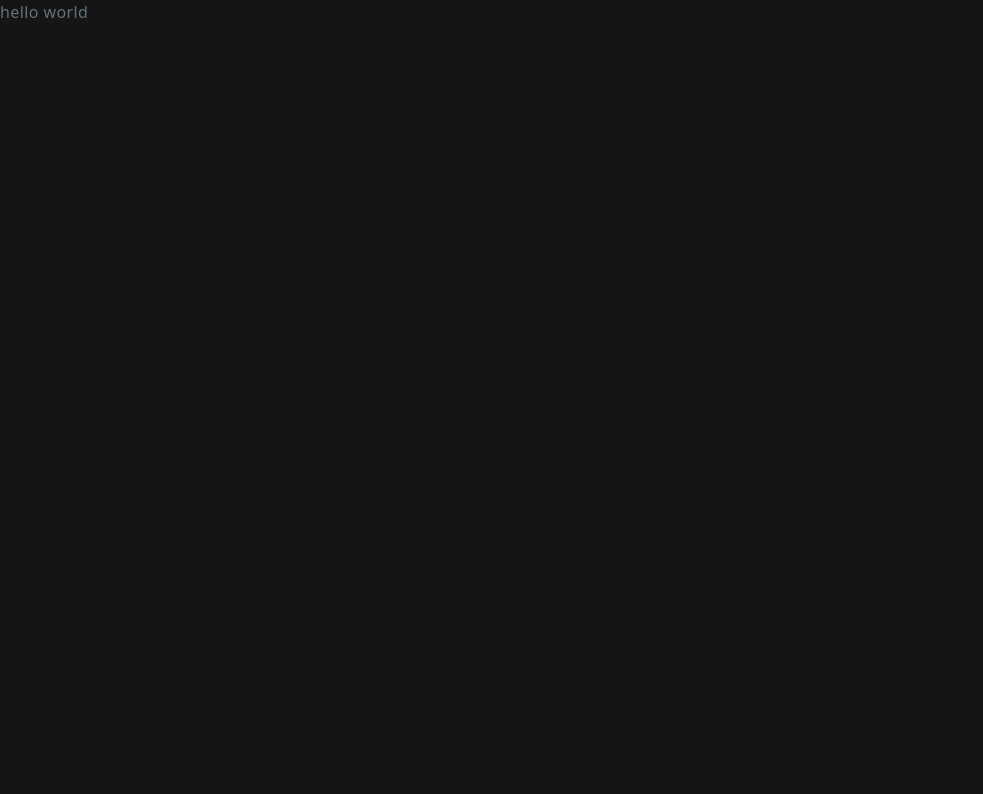
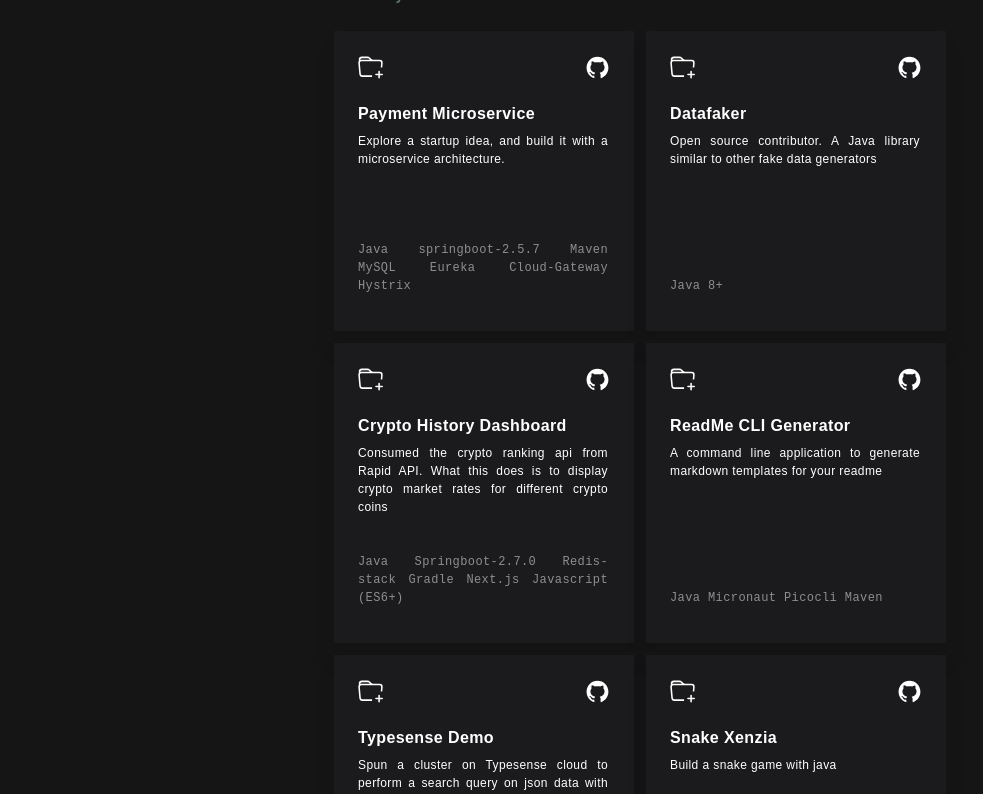
Before and after one commit to The-True-Hooha/portfolio-v1, a Next.js app: page /projects in a window 1280 px wide. Shown: the top 794 px of the page, without its empty margins (0-983 px from the left). Built offline with nearby package versions, Linux system fonts and the light colour scheme.

Commit message:
refactor: feat responsiveness

```diff
--- a/components/about.js
+++ b/components/about.js
@@ -2,7 +2,7 @@ import React from "react";
 
 const About = () => {
   return (
-    <div id="about" className="py-[1px] h-full mt-[-70px] px-[60px] text-left lg:px-[150px] flex-auto sm:flex-auto lg:max-w-[900px]">
+    <div id="about" className="pt-[60px] h-full mt-[-70px] px-[60px] text-left lg:px-[150px] flex-auto sm:flex-auto lg:max-w-[900px]">
       <div>
         <h2 className="text-[23px] font-semibold font-calibre tracking-wide sm:text-[32px] text-left text-white lg:font-bold ">
           {" "}
--- a/components/contact.js
+++ b/components/contact.js
@@ -6,7 +6,7 @@ import { CgGitFork } from "react-icons/cg";
 
 const Contact = () => {
   return (
-    <div id="contact" className="py-[80px] px-[60px] w-auto">
+    <div id="contact" className="py-[20px] h-full px-[60px] w-auto overflow-y-auto">
       <div className="lg:hidden">
         <div className="flex my-4  items-center justify-center ml-8">
           <div className="ease-in duration-500 mr-5 cursor-pointer hover:scale-105">
--- a/components/work.js
+++ b/components/work.js
@@ -135,7 +135,7 @@ const Work = () => {
     setExpIndex(idx);
   };
   return (
-    <div id="work" className="px-[60px] lg:px-[150px] py-[115px] w-full">
+    <div id="work" className="px-[60px] lg:px-[150px] pt-[80px] w-full">
       <div className="w-6/12 mb-[10px] flex flex-row items-center">
         <div className="mr-[12px]">
           {" "}
--- a/pages/index.js
+++ b/pages/index.js
@@ -3,9 +3,9 @@ import About from "../components/about";
 import Contact from "../components/contact";
 import HeroSection from "../components/Hero";
 import Navbar from "../components/navbar";
-//import Projects from "../components/projects";
+// import Projects from "../components/projects";
 import Work from "../components/work";
-import Image from "next/image";
+
 
 export default function Home() {
   return (
@@ -17,9 +17,9 @@ export default function Home() {
       </Head>
        <Navbar />
       <HeroSection />
-      {/* <About /> */}
-      {/*<Work />
-      <Contact /> */}
+      <About />
+      <Work />
+      <Contact />
       {/* <Projects /> */}
       {/* <main className="">
       </main> */}
--- a/pages/projects.js
+++ b/pages/projects.js
@@ -1,7 +1,167 @@
-export default function ProjectsPage(){
-    return(
-        <div>
-            hello world
+import Link from "next/link";
+import ProjectCard from "../components/ProjectCard";
+import { BsFolderPlus } from "react-icons/bs";
+import { AiOutlineGithub } from "react-icons/ai";
+
+const myProject = [
+  {
+    title: "Payment Microservice",
+    projectDescription:
+      "Explore a startup idea, and build it with a microservice architecture.",
+    github: (
+      <a
+        href="https://github.com/The-True-Hooha/payment-microservice"
+        target="_blank"
+        rel="noreferrer"
+      >
+        <AiOutlineGithub size={25} className="mr-6" />
+      </a>
+    ),
+    stack: "Java springboot-2.5.7 Maven MySQL Eureka Cloud-Gateway Hystrix",
+    icon: (
+      <a href="/" target="_blank" rel="noreferrer">
+        <BsFolderPlus size={25} className="text-white" />
+      </a>
+    ),
+  },
+  {
+    title: "Datafaker",
+    projectDescription:
+      "Open source contributor. A Java library similar to other fake data generators",
+    github: (
+      <a
+        href="https://github.com/datafaker-net/datafaker"
+        target="_blank"
+        rel="noreferrer"
+      >
+        <AiOutlineGithub size={25} className="mr-6" />
+      </a>
+    ),
+    stack: "Java 8+",
+    icon: (
+      <a href="" target="_blank" rel="noreferrer">
+        <BsFolderPlus size={25} className="text-white" />
+      </a>
+    ),
+  },
+  {
+    title: "Crypto History Dashboard",
+    projectDescription:
+      "Consumed the crypto ranking api from Rapid API. What this does is to display crypto market rates for different crypto coins",
+    github: (
+      <a
+        href="https://github.com/The-True-Hooha/crypto-history-dashboard"
+        target="_blank"
+        rel="noreferrer"
+      >
+        <AiOutlineGithub size={25} className="mr-6" />
+      </a>
+    ),
+    stack:
+      "Java Springboot-2.7.0 Redis-stack Gradle Next.js Javascript (ES6+)  ",
+    live: "",
+    icon: (
+      <a href="/" target="_blank">
+        <BsFolderPlus size={25} className="text-white" />
+      </a>
+    ),
+  },
+  {
+    title: "ReadMe CLI Generator",
+    projectDescription:
+      "A command line application to generate markdown templates for your readme",
+    github: (
+      <a
+        href="https://github.com/The-True-Hooha/README-CLI-Generator"
+        target="_blank"
+        rel="noreferrer"
+      >
+        <AiOutlineGithub size={25} className="mr-6" />
+      </a>
+    ),
+    stack: "Java Micronaut Picocli Maven",
+    icon: (
+      <a href="/" target="_blank">
+        <BsFolderPlus size={25} className="text-white" />
+      </a>
+    ),
+  },
+  {
+    title: "Typesense Demo",
+    projectDescription:
+      "Spun a cluster on Typesense cloud to perform a search query on json data with other features",
+    github: (
+      <a
+        href="https://github.com/The-True-Hooha/Typesense-demo"
+        target="_blank"
+        rel="noreferrer"
+      >
+        <AiOutlineGithub size={25} className="mr-6" />
+      </a>
+    ),
+    stack: "Javascript Nodejs Express Typesense Typesense-js",
+    live: "",
+    icon: (
+      <a href="/" target="_blank">
+        <BsFolderPlus size={25} className="text-white" />
+      </a>
+    ),
+  },
+  {
+    title: "Snake Xenzia",
+    projectDescription: "Build a snake game with java",
+    github: (
+      <a
+        href="https://github.com/The-True-Hooha/Snake-Xenzia"
+        target="_blank"
+        rel="noreferrer"
+      >
+        <AiOutlineGithub size={25} className="mr-6" />
+      </a>
+    ),
+    stack: "Java JavaFx",
+    live: "",
+    icon: (
+      <a href="/" target="_blank">
+        <BsFolderPlus size={25} className="text-white" />
+      </a>
+    ),
+  },
+];
+
+const Projects = () => {
+  return (
+    <div
+      id="projects"
+      className="px-[60px] py-[120px] lg:py-[2px] w-full text-left lg:px-[200px]"
+    >
+      <div>
+        <h2 className="text-[23px] font-calibre font-semibold mt-[-60px] text-left text-white lg:font-bold">
+          Projects
+        </h2>
+        <div className=" "></div>
+        <div className="font-SFMono  flex w-full lg:mt-[4px] ">
+          <p className="px-7 text-center justify-center text-[14px] hover:underline hover:text-white font-bold mt-1">
+            and other noteworthy contributions...
+          </p>
         </div>
-    )
-}
+        <div className="w-full flex flex-wrap text-justify justify-center  mt-6 gap-[12px]">
+          {myProject.map((v, index) => (
+            <ProjectCard {...v} key={index} title={v.title} />
+          ))}
+        </div>
+      </div>
+      <div className="font-SFMono text-[20px] mt-10 font-semibold justify-center flex text-white lg:mt-[60px]">
+        <Link className="" href="https://github.com/The-True-Hooha">
+          <a
+            target="_blank"
+            className="border hover:bg-[#1b1b1d] px-6 py-3 text-[15px] border-white rounded"
+          >
+            See More
+          </a>
+        </Link>
+      </div>
+    </div>
+  );
+};
+export default Projects;
```
